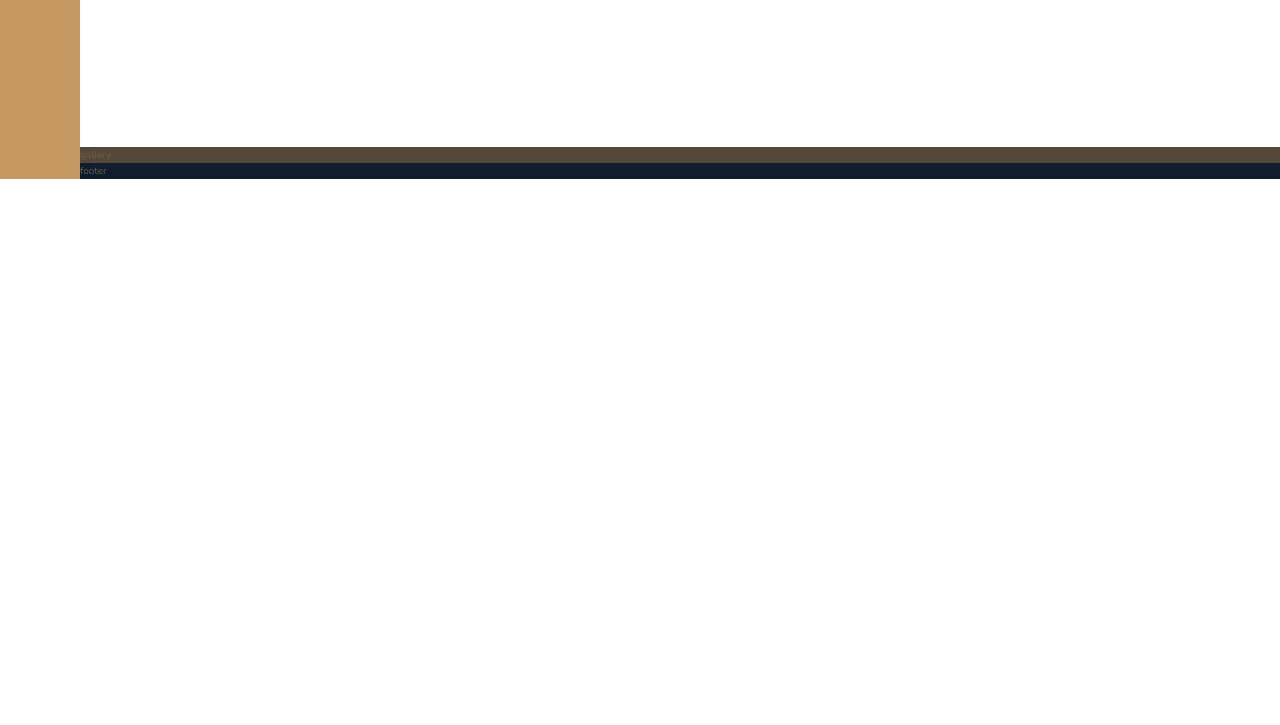
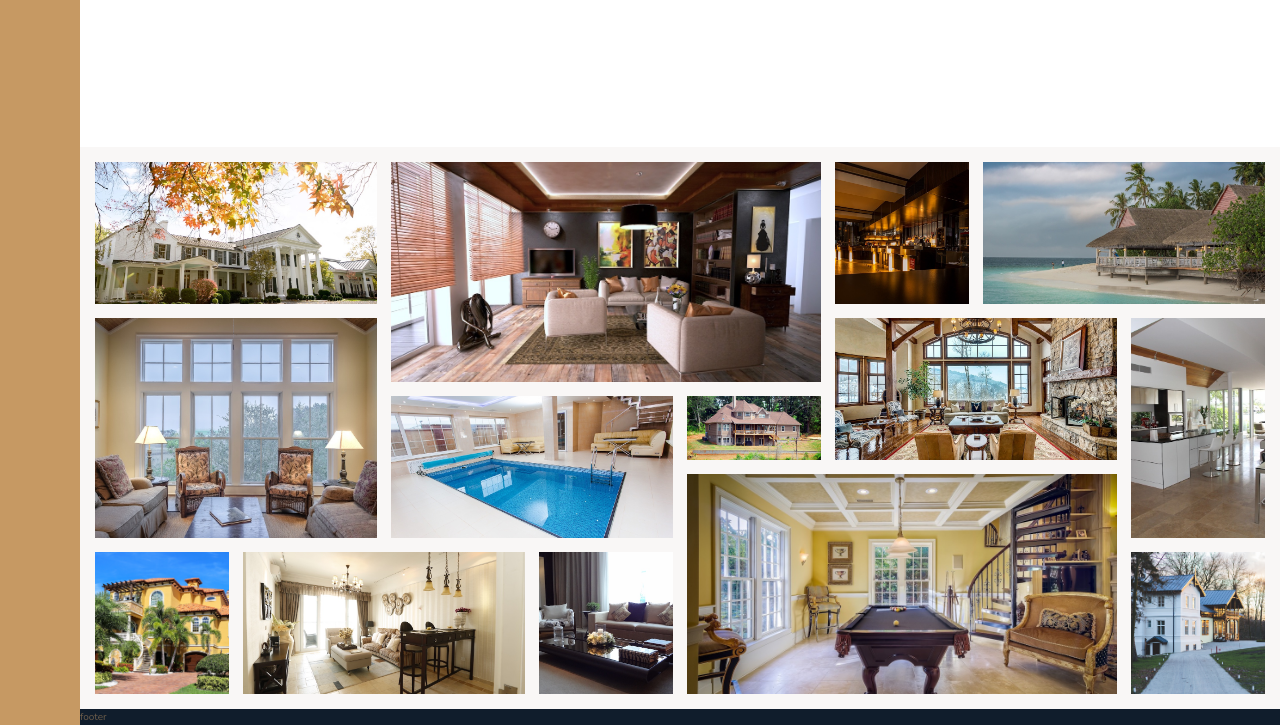
Before and after one commit to ayush-devshark/Nexter-project, a website: page index.html in a window 1280 px wide. Shown: the part 2925-3650 px from the top of the page. Before the commit the page ends 3104 px from the top, so only its background shows below. Drawn offline with nearby package versions, Linux system fonts and the light colour scheme.

Commit message:
Adding gallery section

```diff
--- a/index.html
+++ b/index.html
@@ -322,7 +322,51 @@
             </div>
         </section>
 
-        <section class="gallery">gallery</section>
+        <section class="gallery">
+            <figure class="gallery__item gallery__item--1">
+                <img src="img/gal-1.jpeg" alt="Gallery image 1" class="gallery__img">
+            </figure>
+            <figure class="gallery__item gallery__item--2">
+                <img src="img/gal-2.jpeg" alt="Gallery image 2" class="gallery__img">
+            </figure>
+            <figure class="gallery__item gallery__item--3">
+                <img src="img/gal-3.jpeg" alt="Gallery image 3" class="gallery__img">
+            </figure>
+            <figure class="gallery__item gallery__item--4">
+                <img src="img/gal-4.jpeg" alt="Gallery image 4" class="gallery__img">
+            </figure>
+            <figure class="gallery__item gallery__item--5">
+                <img src="img/gal-5.jpeg" alt="Gallery image 5" class="gallery__img">
+            </figure>
+            <figure class="gallery__item gallery__item--6">
+                <img src="img/gal-6.jpeg" alt="Gallery image 6" class="gallery__img">
+            </figure>
+            <figure class="gallery__item gallery__item--7">
+                <img src="img/gal-7.jpeg" alt="Gallery image 7" class="gallery__img">
+            </figure>
+            <figure class="gallery__item gallery__item--8">
+                <img src="img/gal-8.jpeg" alt="Gallery image 8" class="gallery__img">
+            </figure>
+            <figure class="gallery__item gallery__item--9">
+                <img src="img/gal-9.jpeg" alt="Gallery image 9" class="gallery__img">
+            </figure>
+            <figure class="gallery__item gallery__item--10">
+                <img src="img/gal-10.jpeg" alt="Gallery image 10" class="gallery__img">
+            </figure>
+            <figure class="gallery__item gallery__item--11">
+                <img src="img/gal-11.jpeg" alt="Gallery image 11" class="gallery__img">
+            </figure>
+            <figure class="gallery__item gallery__item--12">
+                <img src="img/gal-12.jpeg" alt="Gallery image 12" class="gallery__img">
+            </figure>
+            <figure class="gallery__item gallery__item--13">
+                <img src="img/gal-13.jpeg" alt="Gallery image 13" class="gallery__img">
+            </figure>
+            <figure class="gallery__item gallery__item--14">
+                <img src="img/gal-14.jpeg" alt="Gallery image 14" class="gallery__img">
+            </figure>
+
+        </section>
 
         <footer class="footer">footer</footer>
     </body>
--- a/sass/_gallery.scss
+++ b/sass/_gallery.scss
@@ -1,4 +1,80 @@
 .gallery {
-    background-color: $color-grey-dark-1;
-    grid-column: full-start/full-end;
+    background-color: $color-grey-light-1;
+    grid-column: full-start / full-end;
+
+    display: grid;
+    grid-template-columns: repeat(8, 1fr);
+    grid-template-rows: repeat(7, 5vw);
+    gap: 1.4rem;
+    padding: 1.5rem;
+
+    &__item {
+        &--1 {
+            grid-row: 1 / span 2;
+            grid-column: 1 / span 2;
+        }
+
+        &--2 {
+            grid-row: 1 / span 3;
+            grid-column: 3 / span 3;
+        }
+
+        &--3 {
+            grid-row: 1 / span 2;
+            grid-column: 6 / 7;
+        }
+
+        &--4 {
+            grid-row: 1 / span 2;
+            grid-column: 7 / span 2;
+        }
+        &--5 {
+            grid-row: 3 / span 3;
+            grid-column: 1 / span 2;
+        }
+
+        &--6 {
+            grid-row: 4 / span 2;
+            grid-column: 3 / span 2;
+        }
+        &--7 {
+            grid-row: 4 / 5;
+            grid-column: 5 / span 1;
+        }
+        &--8 {
+            grid-row: 3 / span 2;
+            grid-column: 6 / span 2;
+        }
+        &--9 {
+            grid-row: 3 / span 3;
+            grid-column: 8 / span 1;
+        }
+        &--10 {
+            grid-row: 6 / span 2;
+            grid-column: 1 / span 1;
+        }
+        &--11 {
+            grid-row: 6 / span 2;
+            grid-column: 2 / span 2;
+        }
+        &--12 {
+            grid-row: 6 / span 2;
+            grid-column: 4 / span 1;
+        }
+        &--13 {
+            grid-row: 5 / span 3;
+            grid-column: 5 / span 3;
+        }
+        &--14 {
+            grid-row: 6 / span 2;
+            grid-column: 8 / span 1;
+        }
+    }
+
+    &__img {
+        width: 100%;
+        height: 100%;
+        object-fit: cover;
+        display: block;
+    }
 }
```
Also changed, not shown: css/style.css.
